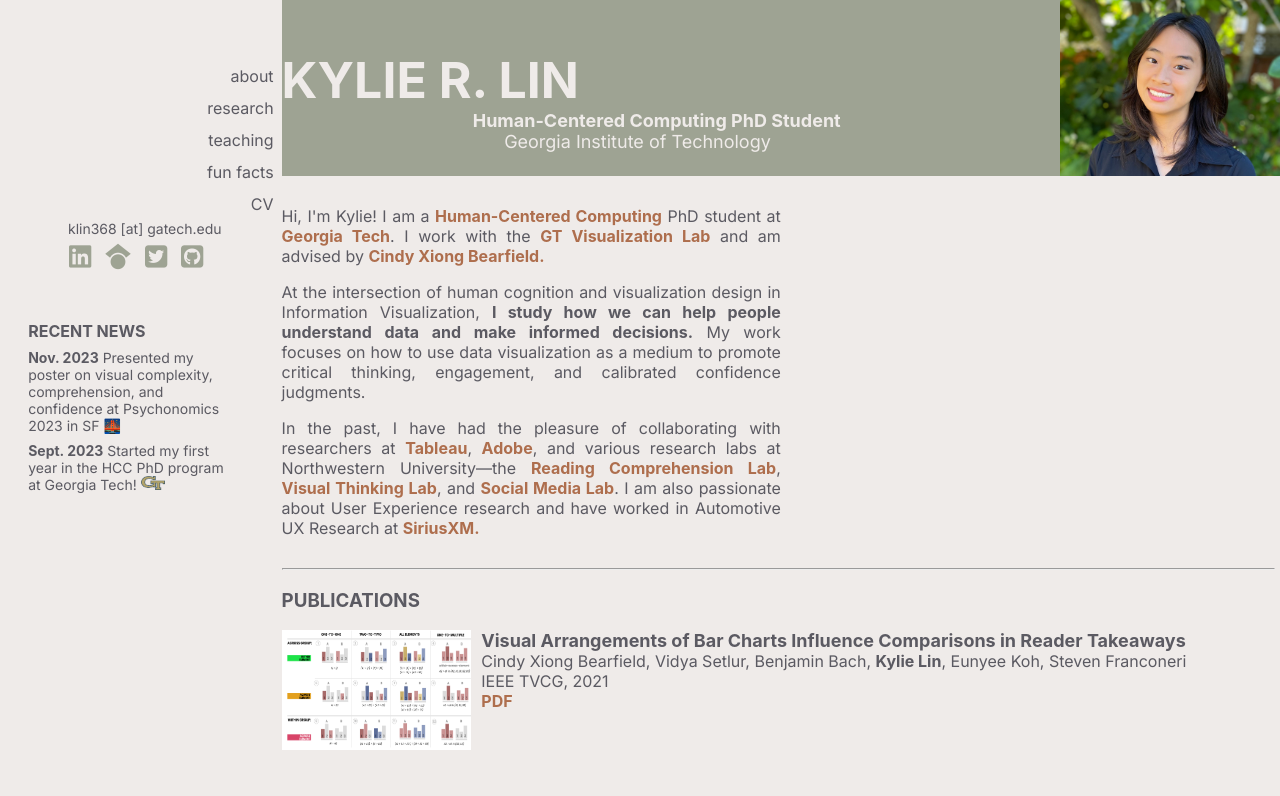
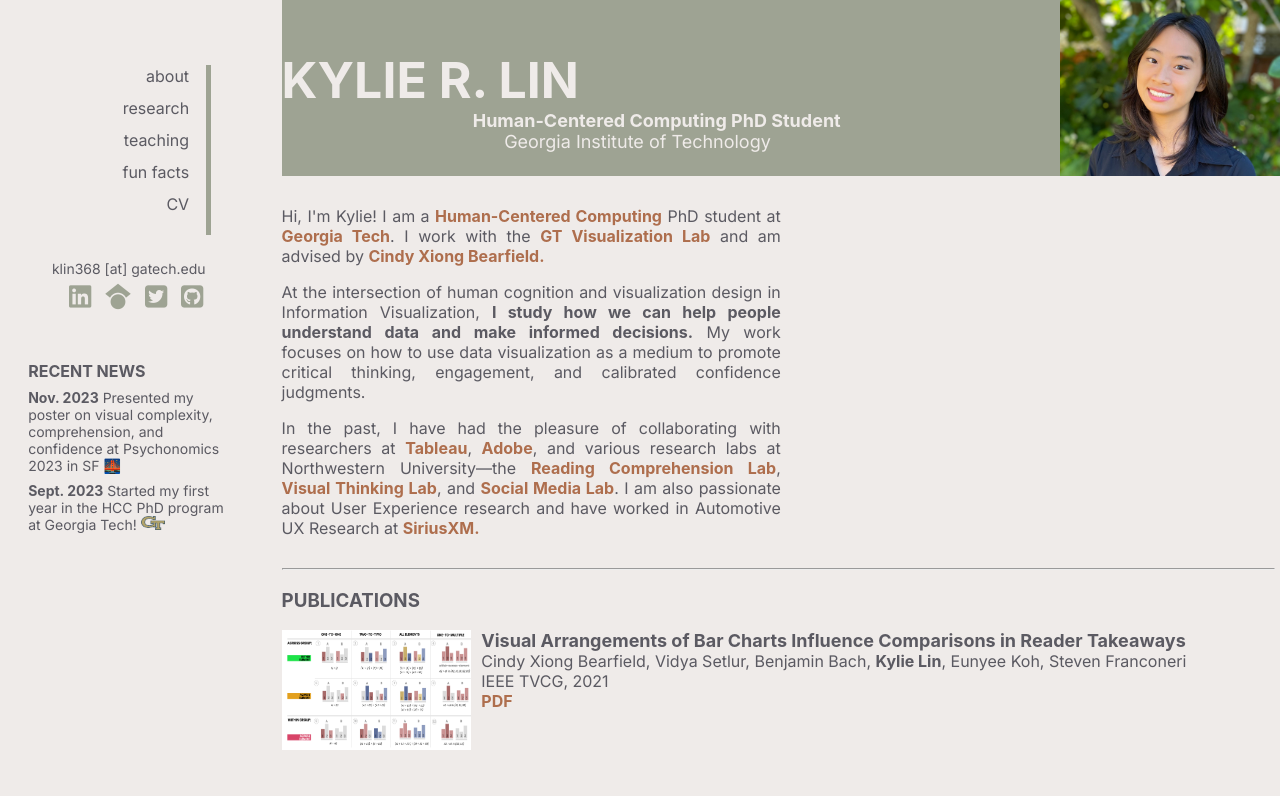
Before and after one commit to kylierlin/kylierlin.github.io, a plain HTML site: page index.html in a window 1280 px wide. Shown: the top 796 px of the page. Drawn offline with Linux system fonts and the light colour scheme.

Commit message:
fixed sidebar

```diff
--- a/index.html
+++ b/index.html
@@ -15,11 +15,16 @@
 <div class="sidenav">
     <!-- Menu -->
     <div class="sidenav--container">
+        <div class="sidenav-left-column">
             <a href="#about">about</a>
             <a href="#research">research</a>
             <a href="#teaching">teaching</a>
             <a href="#fun-facts">fun facts</a>
             <a href="files/01_16_23 kylierlin_cv.pdf">CV</a>
+        </div>
+        <div class="sidenav-right-column">
+            <!-- this is for the green bar -->
+        </div>
     </div>
 
     <!-- contact -->
```
